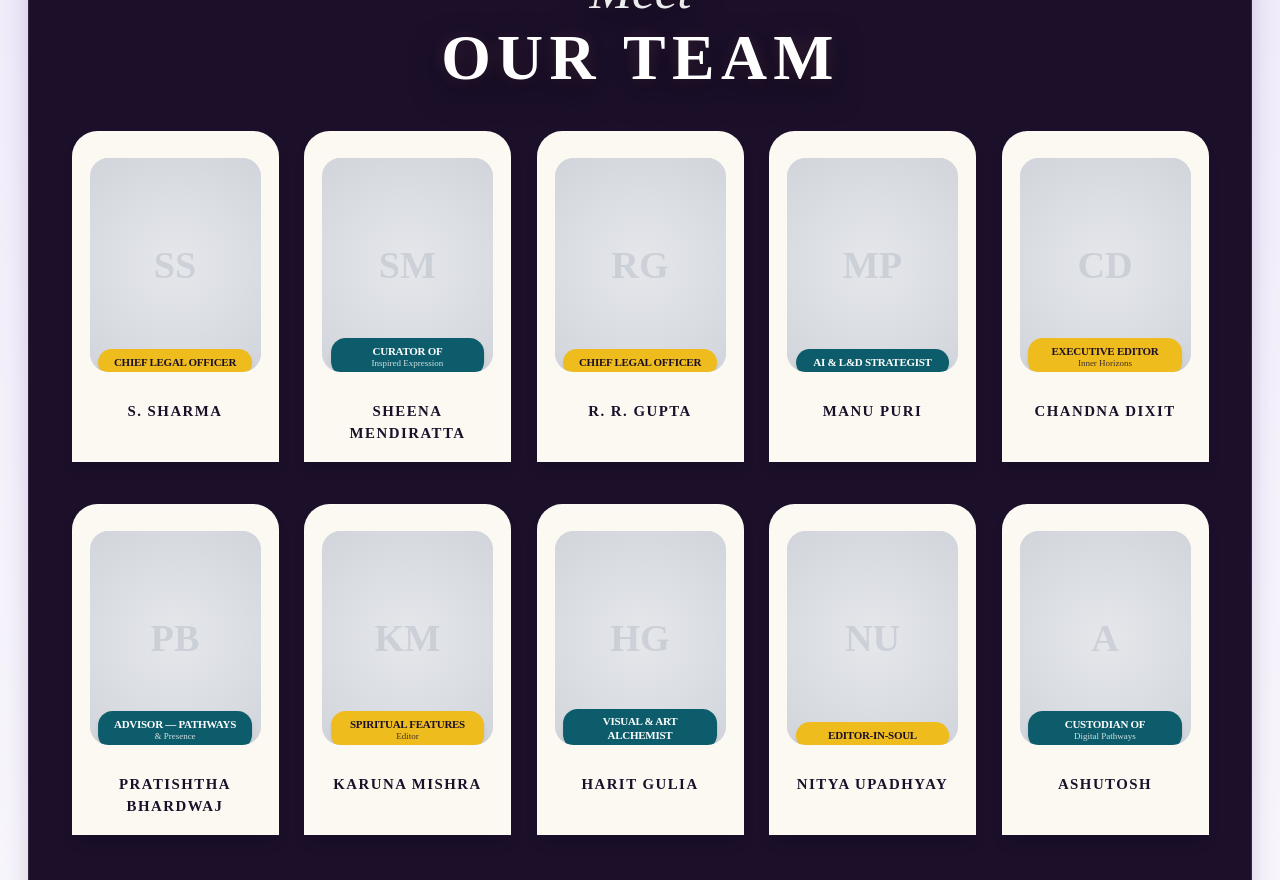
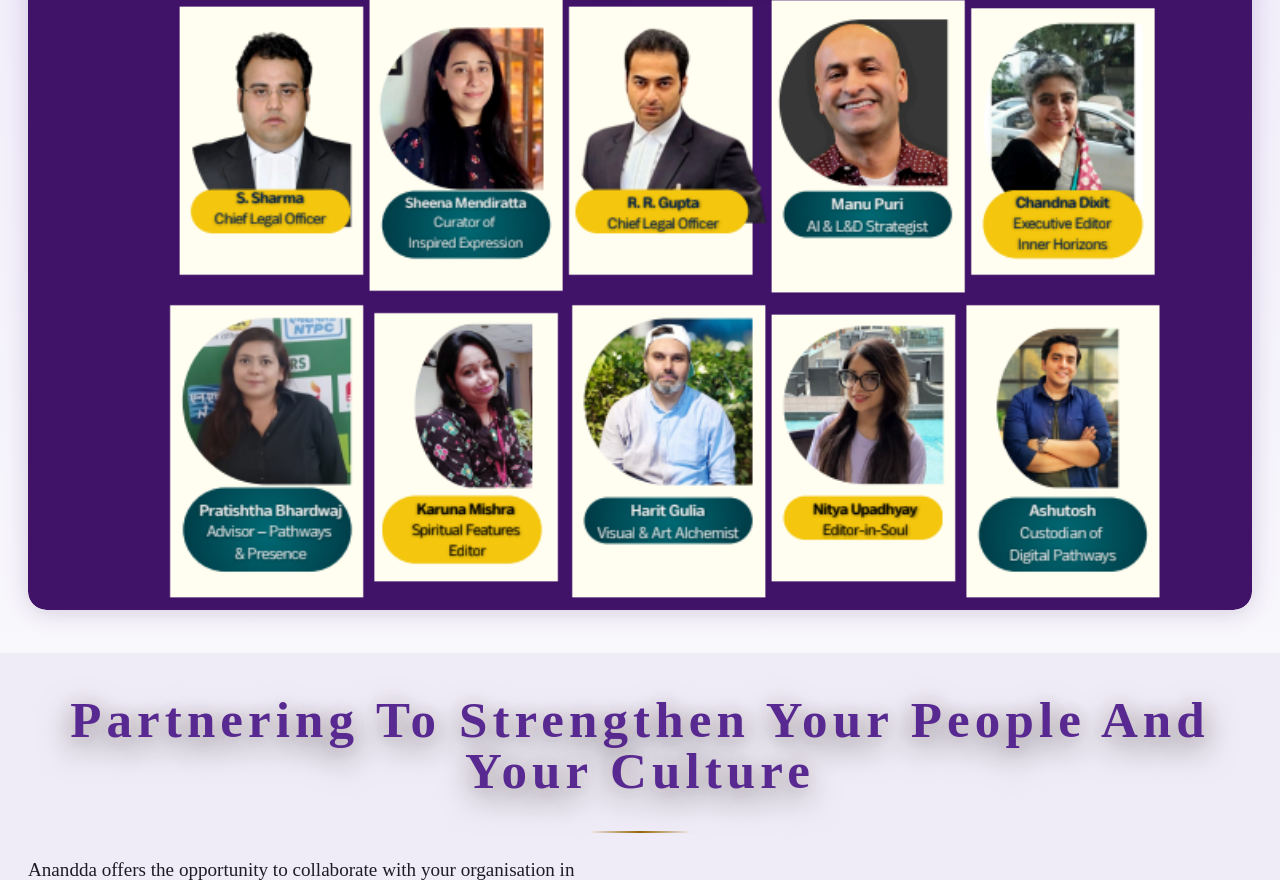
Before and after one commit to cognio-labs/my-web-glowup-71, a React (Vite) app: page / in a window 1280 px wide. Shown: the part 11120-12000 px from the top of the page. Built offline with nearby package versions, Linux system fonts and the light colour scheme.

Commit message:
feat: add LeadershipSection component with animated team imagery

```diff
--- a/src/components/LeadershipSection.tsx
+++ b/src/components/LeadershipSection.tsx
@@ -1,5 +1,6 @@
 import { motion } from "framer-motion";
 import leadershipImg from "@/assets/leadership-team.png";
+import ourTeamImg from "@/assets/our-team.png";
 import { ClickableImage } from "./ClickableImage";
 
 const fadeInUp = {
@@ -7,40 +8,6 @@ const fadeInUp = {
   visible: { opacity: 1, y: 0, transition: { duration: 0.8 } },
 };
 
-type TeamMember = {
-  name: string;
-  role: string;
-  subtitle?: string;
-  image?: string;
-  labelColor: 'yellow' | 'teal';
-};
-
-const teamMembers: TeamMember[] = [
-  { name: "S. Sharma", role: "Chief Legal Officer", labelColor: 'yellow' },
-  { name: "Sheena Mendiratta", role: "Curator of", subtitle: "Inspired Expression", labelColor: 'teal' },
-  { name: "R. R. Gupta", role: "Chief Legal Officer", labelColor: 'yellow' },
-  { name: "Manu Puri", role: "AI & L&D Strategist", labelColor: 'teal' },
-  { name: "Chandna Dixit", role: "Executive Editor", subtitle: "Inner Horizons", labelColor: 'yellow' },
-  { name: "Pratishtha Bhardwaj", role: "Advisor — Pathways", subtitle: "& Presence", labelColor: 'teal' },
-  { name: "Karuna Mishra", role: "Spiritual Features", subtitle: "Editor", labelColor: 'yellow' },
-  { name: "Harit Gulia", role: "Visual & Art Alchemist", labelColor: 'teal' },
-  { name: "Nitya Upadhyay", role: "Editor-in-Soul", labelColor: 'yellow' },
-  { name: "Ashutosh", role: "Custodian of", subtitle: "Digital Pathways", labelColor: 'teal' },
-];
-
-function getInitials(name: string) {
-  const cleaned = name.replace(/[^a-zA-Z.\s-]/g, " ").trim();
-  const parts = cleaned.split(/\s+/).filter(Boolean);
-
-  if (parts.length === 0) return "A";
-
-  const first = parts[0];
-  const last = parts.length > 1 ? parts[parts.length - 1] : "";
-  const firstLetter = first.replace(/\./g, "").slice(0, 1).toUpperCase();
-  const lastLetter = last ? last.replace(/\./g, "").slice(0, 1).toUpperCase() : "";
-
-  return (firstLetter + lastLetter).slice(0, 2) || firstLetter || "A";
-}
 
 export function LeadershipSection() {
   return (
@@ -83,70 +50,14 @@ export function LeadershipSection() {
             viewport={{ once: true }}
             variants={fadeInUp}
           >
-            <div className="rounded-2xl image-glow overflow-hidden border border-white/10 bg-[#1b0f2a] p-6 md:p-10">
-              <div className="text-center mb-10">
-                <h3 className="flex flex-col items-center justify-center">
-                  <span className="font-serif italic text-white/90 text-3xl md:text-5xl mb-2" style={{ fontFamily: "'Cormorant Garamond', serif" }}>Meet</span>
-                  <span className="font-[var(--font-family-display)] tracking-widest text-white text-4xl md:text-6xl font-bold uppercase">
-                    OUR TEAM
-                  </span>
-                </h3>
-              </div>
-
-              <ul className="grid grid-cols-2 md:grid-cols-3 lg:grid-cols-5 gap-4 md:gap-x-6 md:gap-y-10">
-                {teamMembers.map((member) => (
-                  <motion.li
-                    key={member.name}
-                    initial={{ opacity: 0, y: 20 }}
-                    whileInView={{ opacity: 1, y: 0 }}
-                    whileHover={{ y: -8, transition: { duration: 0.3 } }}
-                    viewport={{ once: true }}
-                    transition={{ duration: 0.5 }}
-                    className="flex flex-col group cursor-pointer"
-                  >
-                    <div className="relative bg-[#fcf9f2] rounded-t-3xl pt-6 px-4 pb-2 flex-grow shadow-lg border border-white/20 transition-shadow duration-300 group-hover:shadow-2xl">
-                      {/* Photo Area */}
-                      <div className="aspect-[4/5] w-full rounded-2xl bg-gray-200 overflow-hidden relative shadow-inner">
-                        {member.image ? (
-                          <img src={member.image} alt={member.name} className="w-full h-full object-cover transition-transform duration-500 group-hover:scale-110" />
-                        ) : (
-                          <div className="w-full h-full bg-[radial-gradient(circle_at_center,#e5e7eb_0%,#d1d5db_100%)] flex items-center justify-center text-gray-400">
-                             {/* Initials as fallback */}
-                             <span className="text-4xl font-bold opacity-30 group-hover:scale-110 transition-transform duration-500">{getInitials(member.name)}</span>
-                          </div>
-                        )}
-
-                        {/* Role Label Overlay */}
-                        <div className={`absolute -bottom-1 left-1/2 -translate-x-1/2 w-[90%] py-1.5 px-2 rounded-xl text-center shadow-md z-10 transition-transform duration-300 group-hover:scale-105 ${
-                          member.labelColor === 'yellow'
-                            ? 'bg-[#eebc1d] text-[#1b0f2a]'
-                            : 'bg-[#0d5c6b] text-white'
-                        }`}>
-                          <p className="text-[10px] md:text-[11px] font-bold uppercase tracking-tight leading-tight">
-                            {member.role}
-                          </p>
-                          {member.subtitle && (
-                            <p className={`text-[8px] md:text-[9px] leading-tight ${member.labelColor === 'yellow' ? 'text-[#1b0f2a]/80' : 'text-white/80'}`}>
-                              {member.subtitle}
-                            </p>
-                          )}
-                        </div>
-                      </div>
-
-                      {/* Name below photo */}
-                      <div className="mt-7 mb-2 text-center">
-                        <p className="font-[var(--font-family-display)] text-xs md:text-sm font-bold tracking-widest text-[#1b0f2a] uppercase transition-colors duration-300 group-hover:text-gold">
-                          {member.name}
-                        </p>
-                      </div>
-                    </div>
-                  </motion.li>
-                ))}
-              </ul>
-
-              <p className="mt-12 text-center text-white/50 text-xs font-serif italic">
-                Replace placeholders with actual team member portraits for the full premium experience.
-              </p>
+            <div className="rounded-2xl image-glow overflow-hidden">
+              <ClickableImage
+                src={ourTeamImg}
+                alt="Meet Our Team"
+                className="w-full h-auto rounded-2xl"
+                width={1200}
+                height={800}
+              />
             </div>
           </motion.div>
         </div>
```
